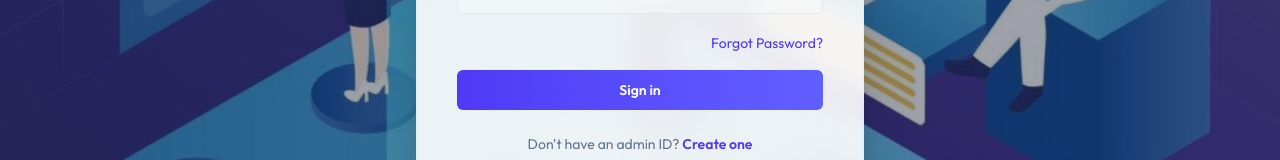
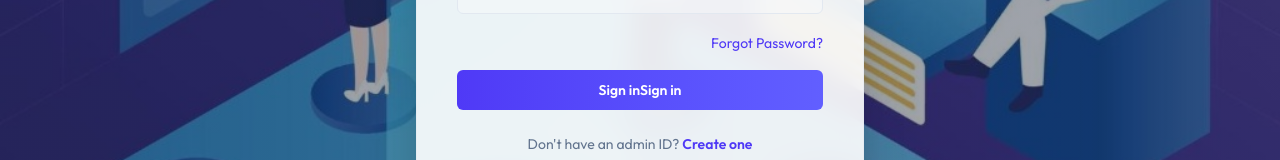
Before and after one commit to Vimalchamoli/FullStack-IMS, a React (Vite) app in the folder FullStack-EMS/client/: page /login/admin in a window 1280 px wide. Shown: the part 493-653 px from the top of the page. Built offline with nearby package versions, Linux system fonts and the light colour scheme; no server answers.

Commit message:
Update LoginForm.jsx

```diff
--- a/FullStack-EMS/client/src/components/LoginForm.jsx
+++ b/FullStack-EMS/client/src/components/LoginForm.jsx
@@ -379,17 +379,15 @@ else {
             className="w-full mt-2 py-2.5 bg-gradient-to-r from-indigo-600 to-indigo-500 text-white rounded-md text-sm font-semibold hover:from-indigo-700 hover:to-indigo-600 disabled:opacity-50 transition-all duration-300 hover:-translate-y-0.5 hover:shadow-lg hover:shadow-indigo-500/30 active:scale-[0.98] flex items-center justify-center cursor-pointer"
           >
             {loading && <Loader2Icon className="animate-spin h-4 w-4 mr-2" />}
-            {/* {isRegistering
-              ? otpSent
-                ? "Verify OTP"
-                : "Send OTP"
+                      {isRegistering
+              ? "Create Account"
               : isForgotPassword
                 ? otpSent
                   ? "Reset Password"
                   : "Send Reset OTP"
                 : otpSent
                   ? "Verify Login OTP"
-                  : "Sign in"} */}
+                  : "Sign in"}
 
             {isRegistering
               ? "Create Account"
```
